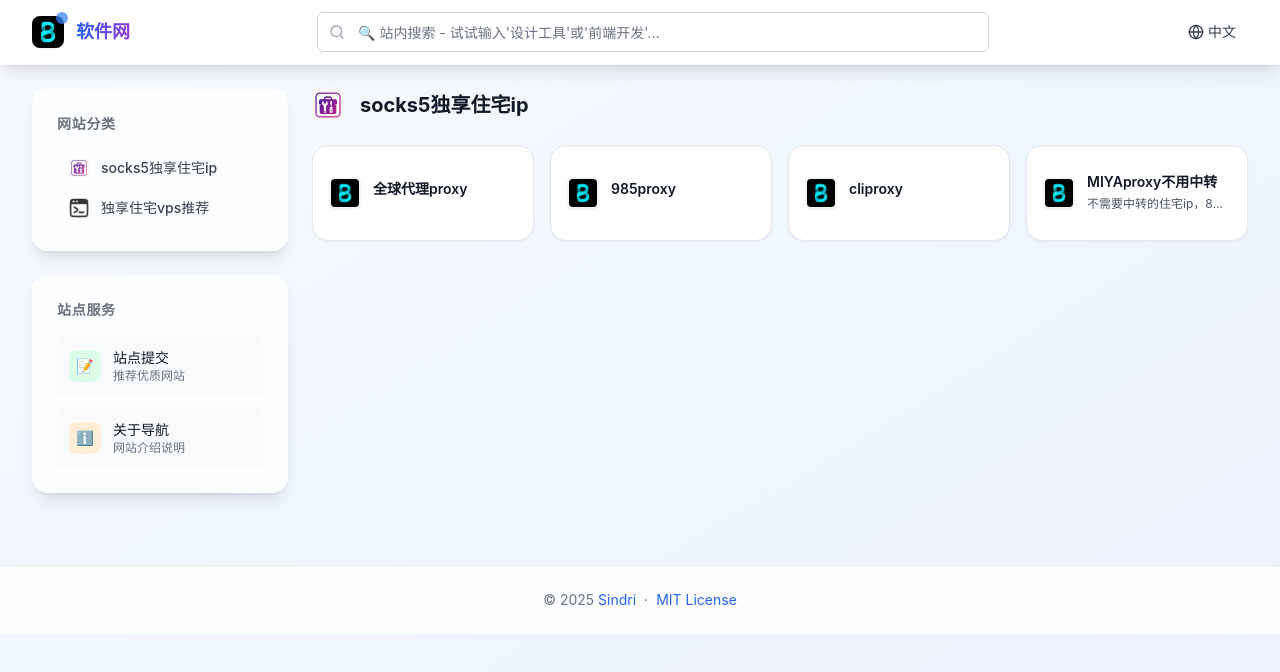
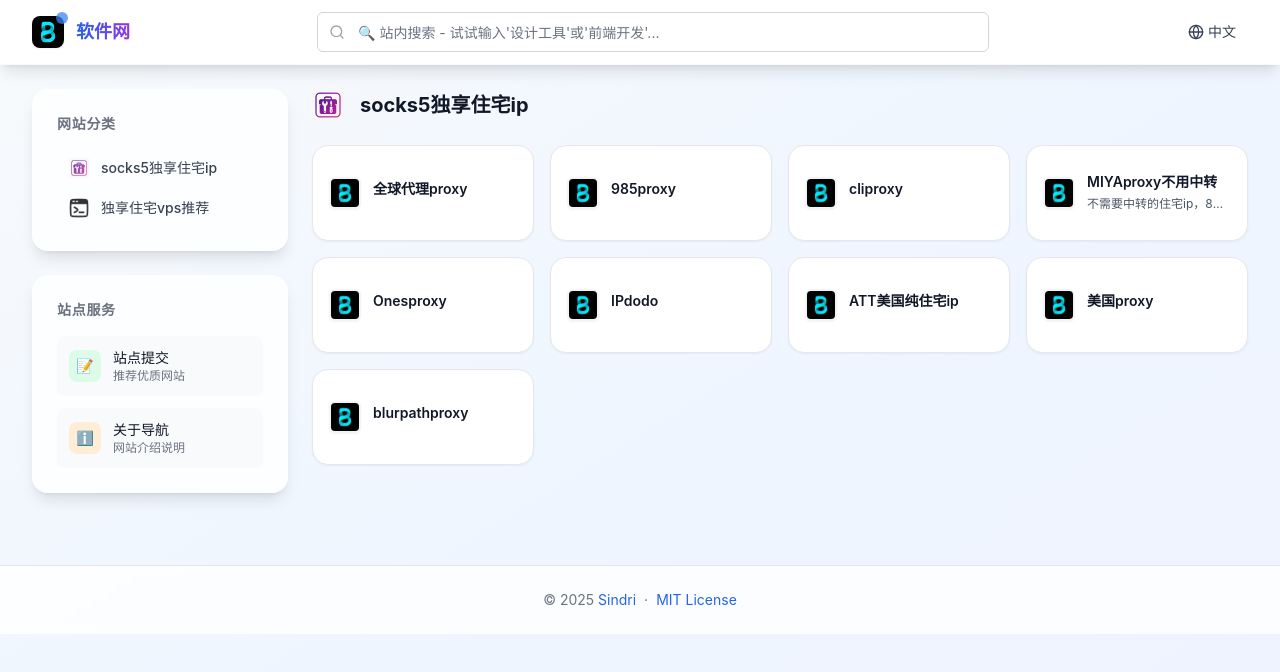
Before and after one commit to h1151449095/xhd111, a React (Vite) app: page / in a window 1280 px wide. Shown: the top 672 px of the page. Built offline with nearby package versions, Linux system fonts and the light colour scheme.

Commit message:
🔧 Auto-update website config via EdgeOne Functions

```diff
--- a/src/websiteData.js
+++ b/src/websiteData.js
@@ -1,4 +1,4 @@
-// 网站数据 - 通过管理后台更新于 2026/2/1 02:57:36
+// 网站数据 - 通过管理后台更新于 2026/2/1 02:59:46
 
 // 站点配置
 export const siteConfig = {
@@ -47,6 +47,51 @@ export const websiteData = [
     "category": "category_1769885618545",
     "tags": [],
     "icon": "https://icon.nbvil.com/favicon?url=www.miyaip.com"
+  },
+  {
+    "id": 1769885892021,
+    "name": "Onesproxy",
+    "description": "",
+    "url": "https://app.onesproxy.com/api/channel_agent/track?user_source=1&invite_code=VYL13427",
+    "category": "category_1769885618545",
+    "tags": [],
+    "icon": "https://icon.nbvil.com/favicon?url=app.onesproxy.com"
+  },
+  {
+    "id": 1769885907699,
+    "name": "IPdodo",
+    "description": "",
+    "url": "https://www.ipdodo.com/account/register?invite_code=9KC0MS45",
+    "category": "category_1769885618545",
+    "tags": [],
+    "icon": "https://icon.nbvil.com/favicon?url=www.ipdodo.com"
+  },
+  {
+    "id": 1769885928708,
+    "name": "ATT美国纯住宅ip",
+    "description": "",
+    "url": "https://www.vircs.com/welcome?vcd=1d272e68",
+    "category": "category_1769885618545",
+    "tags": [],
+    "icon": "/assets/logo.png"
+  },
+  {
+    "id": 1769885968073,
+    "name": "美国proxy",
+    "description": "",
+    "url": "https://www.proxystore.net/?ref=27898",
+    "category": "category_1769885618545",
+    "tags": [],
+    "icon": "https://icon.nbvil.com/favicon?url=www.proxystore.net"
+  },
+  {
+    "id": 1769885984039,
+    "name": "blurpathproxy",
+    "description": "",
+    "url": "blurpathproxy",
+    "category": "category_1769885618545",
+    "tags": [],
+    "icon": "/assets/logo.png"
   }
 ];
 
```
